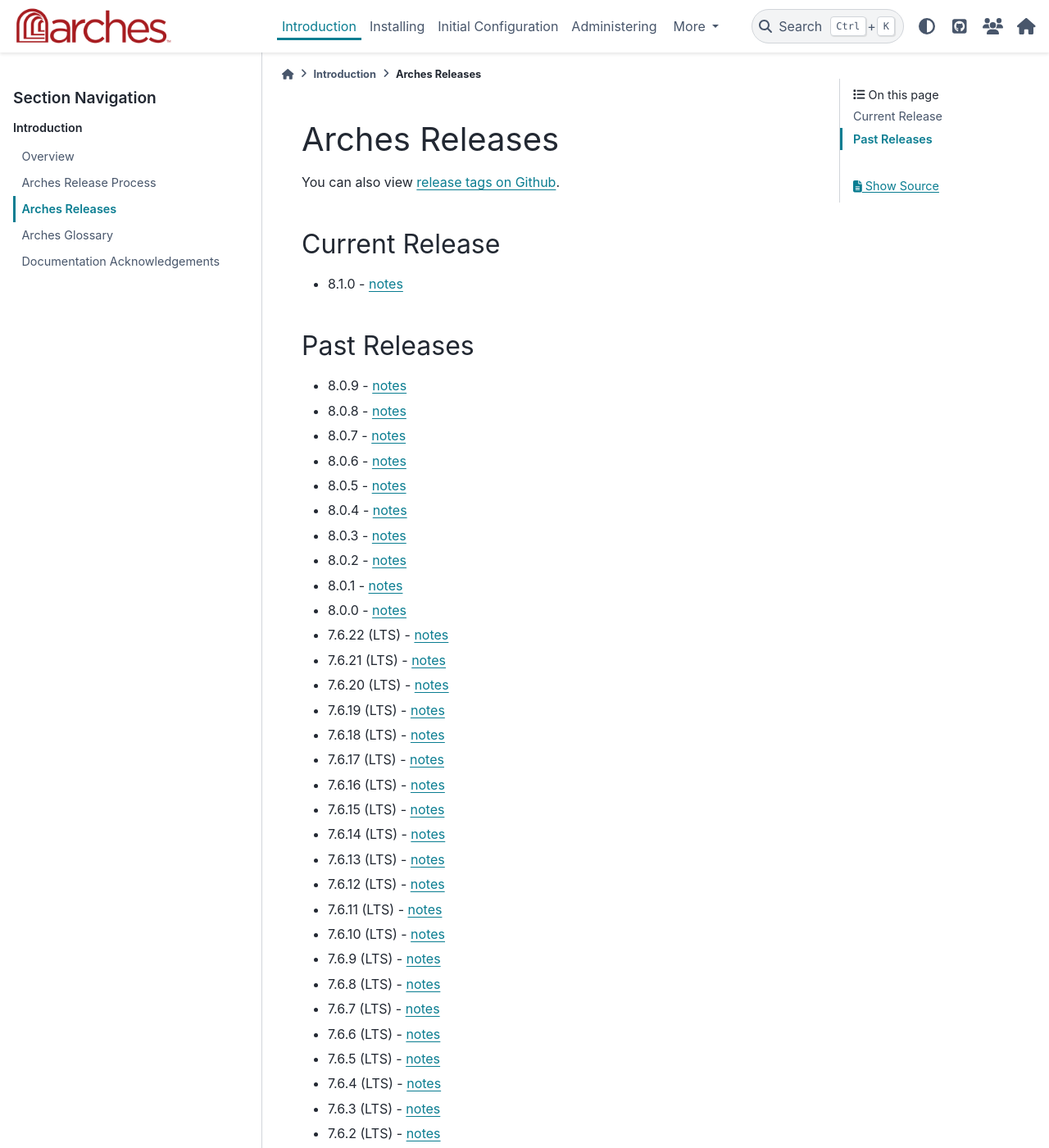
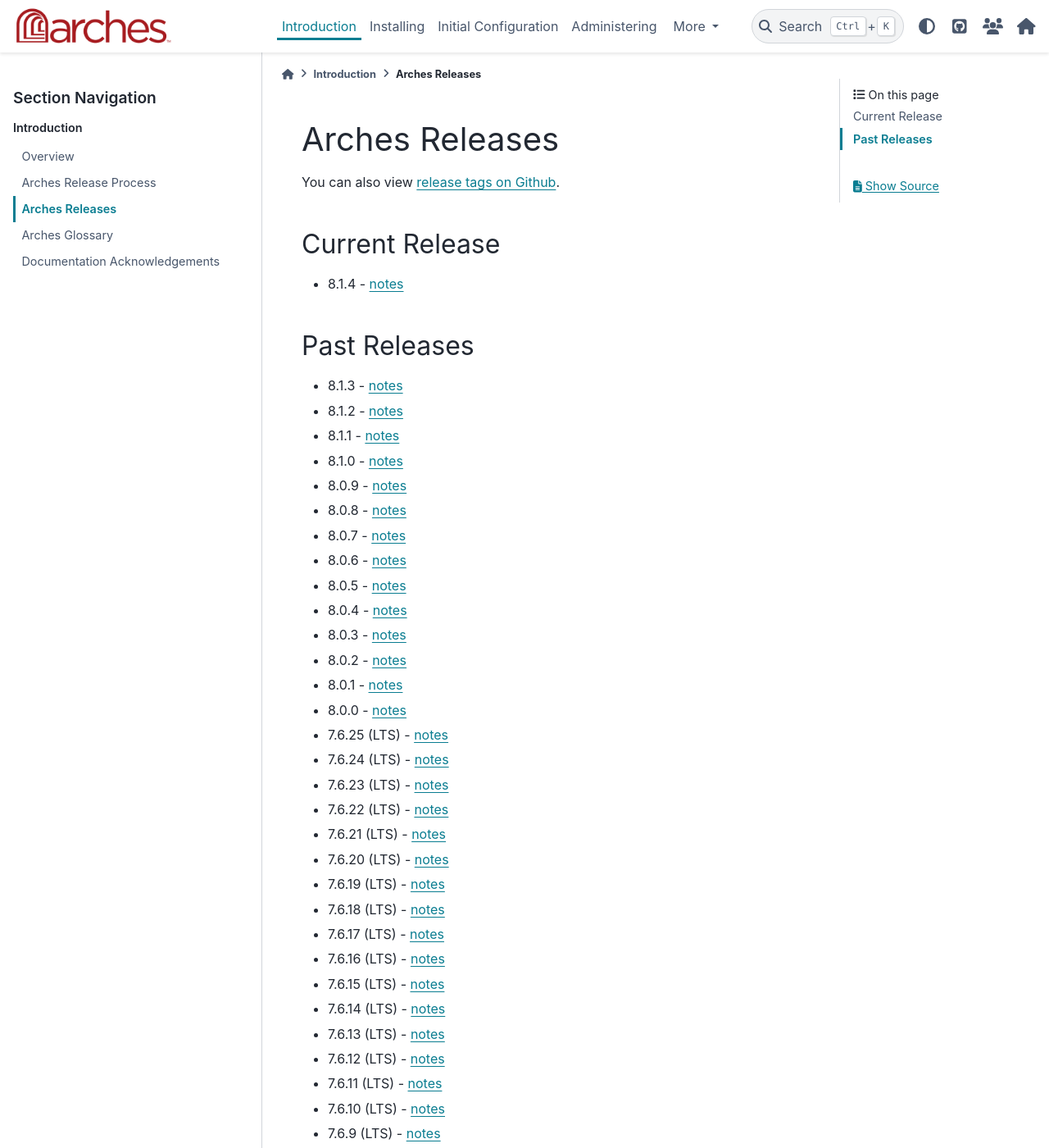
Before and after one commit to archesproject/arches-docs, a Sphinx documentation site: the page built from docs/introduction/releases.rst, in a window 1280 px wide and 1400 px high. Shown: the whole window at 82% size. Built offline with Sphinx 7.4.7 and the PyData theme 0.15.4, drawn with Linux system fonts in a browser that asks for light colours.

Commit message:
Updated releases

```diff
--- a/docs/introduction/releases.rst
+++ b/docs/introduction/releases.rst
@@ -8,11 +8,15 @@
 Current Release
 ---------------
 
-* 8.1.0 - `notes <https://github.com/archesproject/arches/blob/stable/8.1.0/releases/8.1.0.md>`__
+* 8.1.4 - `notes <https://github.com/archesproject/arches/blob/stable/8.1.4/releases/8.1.4.md>`__
 
 -------------
 Past Releases
 -------------
+* 8.1.3 - `notes <https://github.com/archesproject/arches/blob/stable/8.1.3/releases/8.1.3.md>`__
+* 8.1.2 - `notes <https://github.com/archesproject/arches/blob/stable/8.1.2/releases/8.1.2.md>`__
+* 8.1.1 - `notes <https://github.com/archesproject/arches/blob/stable/8.1.1/releases/8.1.1.md>`__
+* 8.1.0 - `notes <https://github.com/archesproject/arches/blob/stable/8.1.0/releases/8.1.0.md>`__
 * 8.0.9 - `notes <https://github.com/archesproject/arches/blob/stable/8.0.9/releases/8.0.9.md>`__
 * 8.0.8 - `notes <https://github.com/archesproject/arches/blob/stable/8.0.8/releases/8.0.8.md>`__
 * 8.0.7 - `notes <https://github.com/archesproject/arches/blob/stable/8.0.7/releases/8.0.7.md>`__
@@ -23,6 +27,9 @@
 * 8.0.2 - `notes <https://github.com/archesproject/arches/blob/stable/8.0.2/releases/8.0.2.md>`__
 * 8.0.1 - `notes <https://github.com/archesproject/arches/blob/stable/8.0.1/releases/8.0.1.md>`__
 * 8.0.0 - `notes <https://github.com/archesproject/arches/blob/stable/8.0.1/releases/8.0.0.md>`__
+* 7.6.25 (LTS) - `notes <https://github.com/archesproject/arches/blob/stable/7.6.25/releases/7.6.25.md>`__
+* 7.6.24 (LTS) - `notes <https://github.com/archesproject/arches/blob/stable/7.6.24/releases/7.6.24.md>`__
+* 7.6.23 (LTS) - `notes <https://github.com/archesproject/arches/blob/stable/7.6.23/releases/7.6.23.md>`__
 * 7.6.22 (LTS) - `notes <https://github.com/archesproject/arches/blob/stable/7.6.22/releases/7.6.22.md>`__
 * 7.6.21 (LTS) - `notes <https://github.com/archesproject/arches/blob/stable/7.6.21/releases/7.6.21.md>`__
 * 7.6.20 (LTS) - `notes <https://github.com/archesproject/arches/blob/stable/7.6.20/releases/7.6.20.md>`__
```
